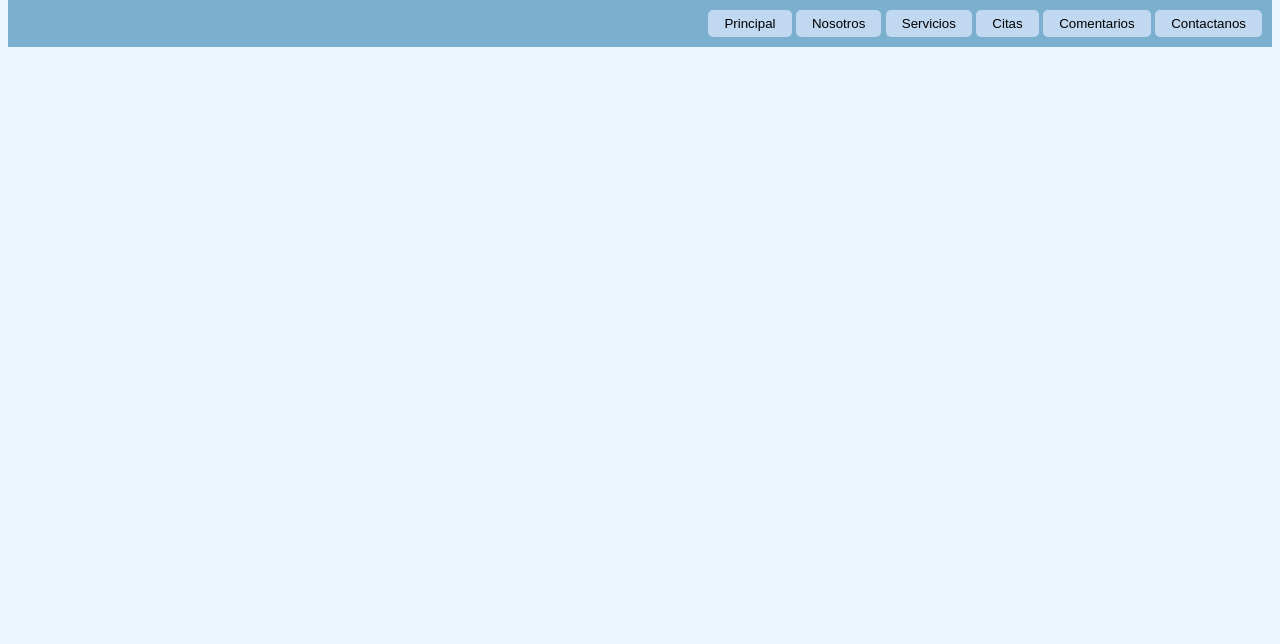
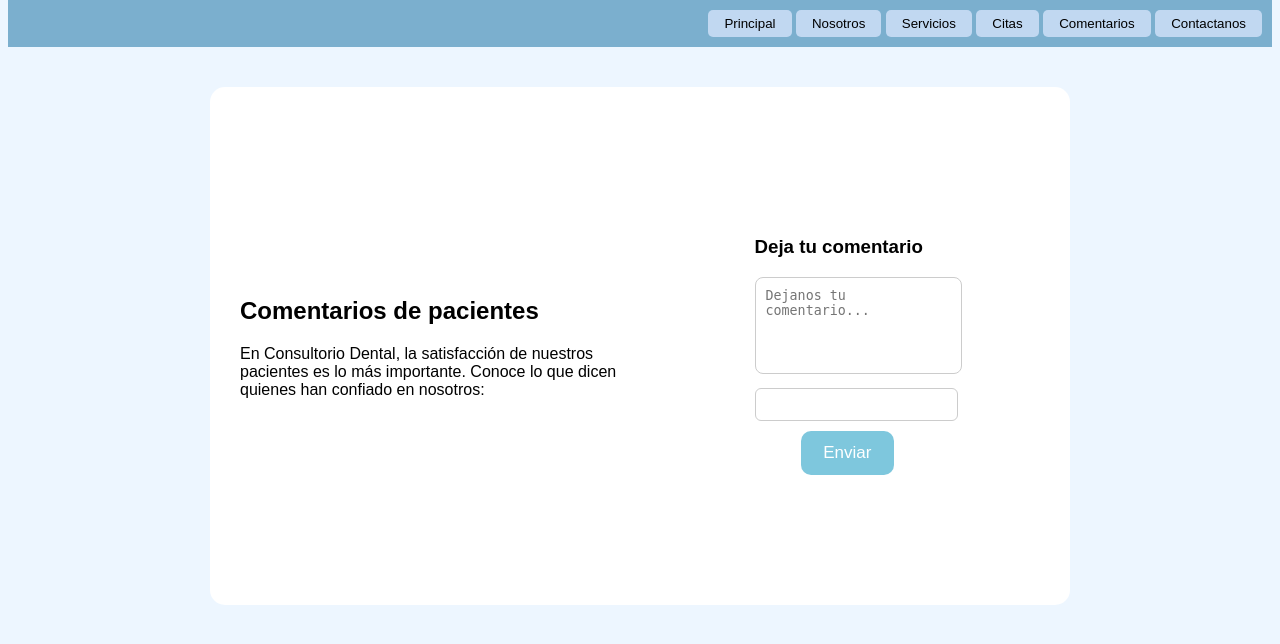
Before and after one commit to AngelRicardoGarzaGalvan/PIA, a PHP site: page /cliente/comentarios.html in a window 1280 px wide. Shown: the part 133-777 px from the top of the page. Run offline with PHP 8.4, Linux system fonts and the light colour scheme.

Commit message:
En la pagina de citas se agregaron algunos formularos para agregar los datos de la cita, en la pagina, en la pagina de comentarios se agrego una pequeña introduccion y se agregaron formularios para dejar un comentario, se agrego un boton para enviarlo y se añadieron estilos al style_cliente.css

```diff
--- a/cliente/comentarios.html
+++ b/cliente/comentarios.html
@@ -20,5 +20,20 @@
         <button onclick="location.href='comentarios.html'">Comentarios</button>
         <button onclick="location.href='contacto.html'">Contactanos</button>
     </div>
+    <div class="login-box2">
+        <div class="row">
+            <div class="col-text">
+                <h2>Comentarios de pacientes</h2>
+                <p>En Consultorio Dental, la satisfacción de nuestros pacientes es lo más importante. Conoce lo que dicen quienes han confiado en nosotros:</p>
+                <div id="lista-comentarios" style="margin-top: 15px;"></div>
+            </div>
+            <div class="col-img">
+                <h3>Deja tu comentario</h3>
+                <textarea id="comentario" rows="5" placeholder="Dejanos tu comentario..."></textarea>
+                <input type="text" id="nombre-usuario" readonly>
+                <button class="submit-btn" style="margin-top: 10px;">Enviar</button>
+            </div>
+        </div>
+    </div>
 </body>
 </html>
--- a/style.css
+++ b/style.css
@@ -66,3 +66,18 @@ body{
 .submit-btn:hover{
     background-color: rgb(131, 172, 233);
 }
+
+textarea{
+    width: 100%;
+    border-radius: 8px;
+    padding: 10px;
+    border: 1px solid #ccc;
+    resize: none;
+}
+input[type="text"]{
+    width: 100%;
+    padding: 8px;
+    margin-top: 10px;
+    border-radius: 6px;
+    border: 1px solid #ccc;
+}
```
Also changed, not shown: cliente/citas.html (+11 -0 lines).
